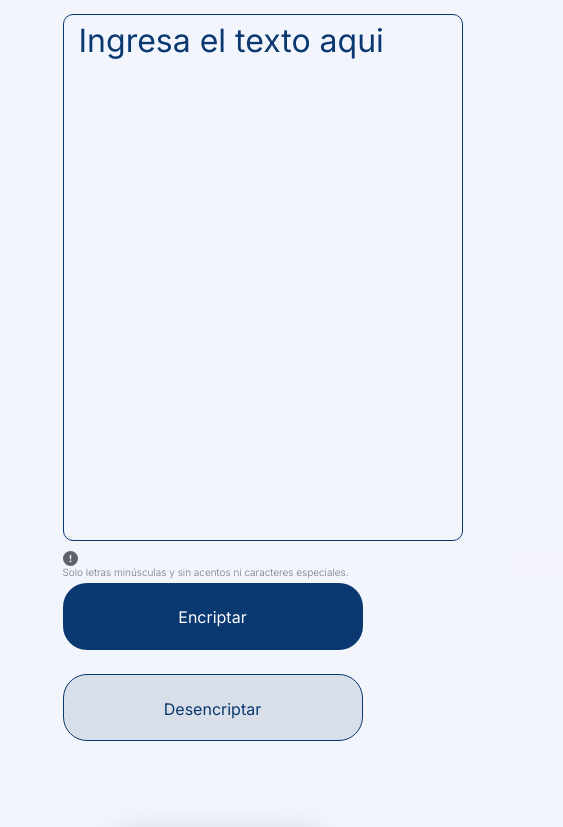
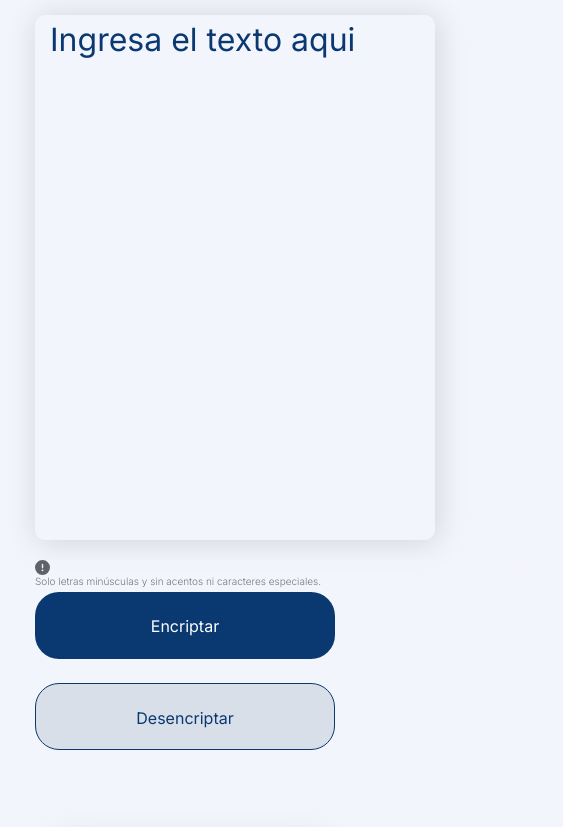
Before and after one commit to fabaaag/encriptador-de-texto, a plain HTML site: page index.html in a window 390 px wide. Shown: the part 99-926 px from the top of the page, 563 px wide, since content can reach past the window. Drawn offline with Linux system fonts and the light colour scheme.

Commit message:
ultimos cambios

```diff
--- a/styles/styles.css
+++ b/styles/styles.css
@@ -211,14 +211,14 @@ body{
         border: 0;
     }
     .main{
-        margin-left: 25%;
+        margin-left: 35px;
     }
     .main .container-encriptador-texto .input-text{
         padding-top: 25px;
         width: 400px;
-        border: 1px solid;
+        box-shadow: 2px 2px 30px 2px rgba(0, 0, 0, 0.12);
         border-radius: 10px;
-        margin-bottom: 10px;
+        margin-bottom: 20px;
     }
     .main .container-encriptador-texto .warning{
         margin-bottom: 5px;
```
